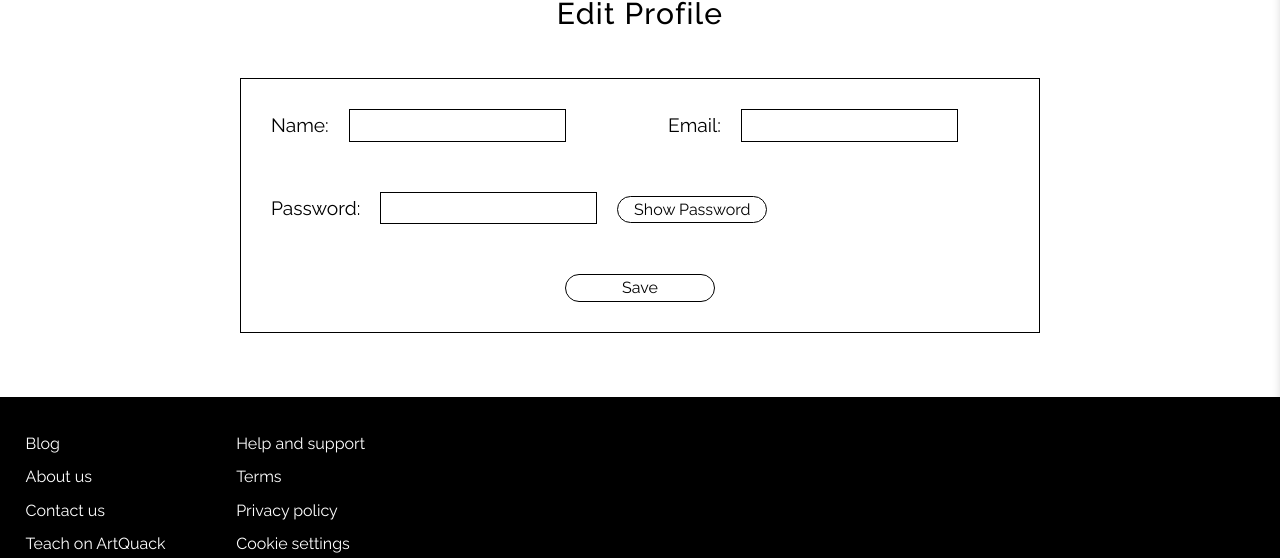
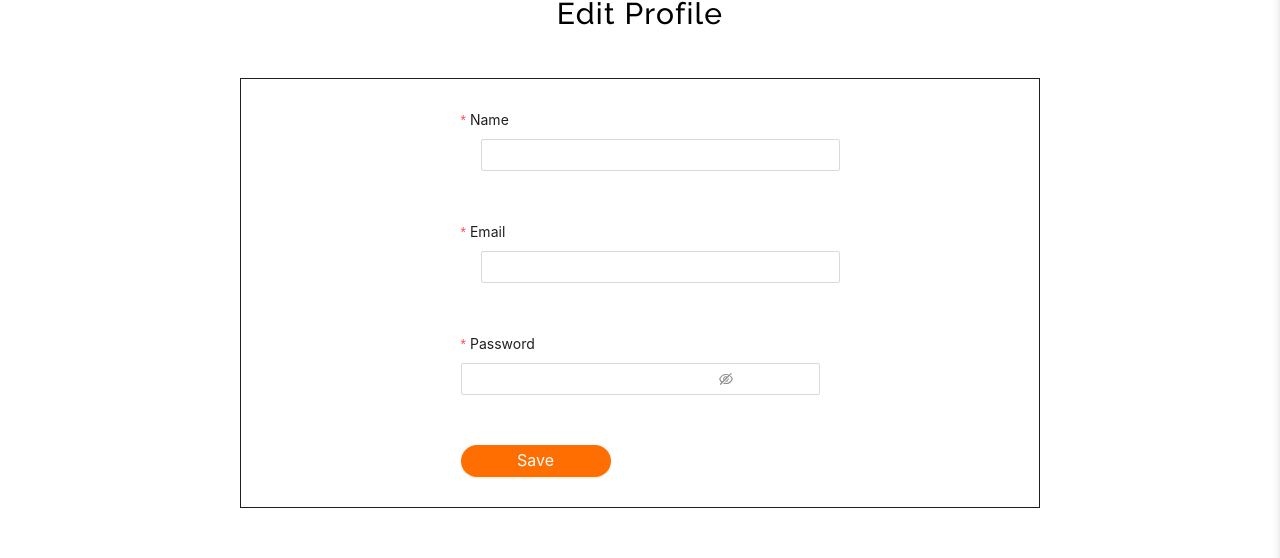
Before and after one commit to tlinh-something/ArtQuack-project_FE, a React (Vite) app in the folder half_fe/: page /instructor/profile/1 in a window 1280 px wide. Shown: the part 124-682 px from the top of the page. Built offline with nearby package versions, Linux system fonts and the light colour scheme; no server answers.

Commit message:
Commit homepage and profile

```diff
--- a/half_fe/src/App.jsx
+++ b/half_fe/src/App.jsx
@@ -37,7 +37,6 @@ import { ConfigProvider } from "antd";
 import LearningPageNew from "./components/studentFunction/learningPageNew";
 import LearningPageDetail from "./components/studentFunction/LearningPageDetails";
 import InsProfile from "./components/InstructorFunction/InsProfile";
-
 function App() {
   return (
     <ConfigProvider
@@ -93,6 +92,7 @@ function App() {
         </Route>
       </Routes>
       <Footer />
+
     </BrowserRouter>
   </ConfigProvider>
   );
--- a/half_fe/src/components/InstructorFunction/InsProfile.jsx
+++ b/half_fe/src/components/InstructorFunction/InsProfile.jsx
@@ -1,105 +1,66 @@
-import React, { useEffect, useState } from "react";
+import React, { useEffect } from "react";
 import { useParams } from "react-router-dom";
+import { Form, Input, Button } from "antd";
 import api from "../../config/axios";
-import '../UserPage/UserProfile.css'
+import "../UserPage/UserProfile.css";
 
 const InsProfile = () => {
   const { id } = useParams();
-  const [name, setName] = useState("");
-  const [email, setEmail] = useState("");
-  const [password, setPassword] = useState("");
-  const [showPassword, setShowPassword] = useState(false);
-  const [newPassword, setNewPassword] = useState("");
-  const [confirmPassword, setConfirmPassword] = useState("");
-  const [passwordsMatch, setPasswordsMatch] = useState(true);
-  const [userEdit, setUserEdit] = useState({
-    instructorID: "",
-    name: "",
-    email: "",
-    password: "",
-    status:"",
-    role:"",
-  });
+
+  const [form] = Form.useForm();
 
   useEffect(() => {
-    const fetchUser = () => {
-      api.get(`/api/instructor/${id}`).then((res) => {
+    const fetchUser = async () => {
+      try {
+        const res = await api.get(`/api/instructor/${id}`);
         const userData = res.data;
-
-        setUserEdit({
-            instructorID:userData. instructorID,
-          name: userData.name,
-          email: userData.email,
-          password: userData.password,
-        status:userData.status,
-        role:userData.role
-        });
-      });
+        form.setFieldsValue(userData);
+      } catch (error) {
+        console.error(error);
+      }
     };
 
     fetchUser();
-  }, [id]);
+  }, [form, id]);
 
-  const handleSubmit = (e) => {
-    e.preventDefault();
-    console.log(userEdit);
-
-      const updateUser = async() => {
-        const res =await api.put(`/api/learner/${id}/updatelearner`, userEdit);
-        console.log(res);
-      };
-
-      updateUser();
+  const handleSubmit = async (values) => {
+    try {
+      const res = await api.put(`/api/instructor/${id}/updateinstructor`, values);
+      console.log(res);
       window.alert("Update successful!");
-
-  };
-
-  const handleEdit = (e) => {
-    setUserEdit({ ...userEdit, [e.target.name]: e.target.value });
+    } catch (error) {
+      console.error(error);
+    }
   };
 
   return (
     <div className="edit-profile">
       <h1>Edit Profile</h1>
-      <form onSubmit={handleSubmit}>
-        <div className="container-profile">
-          <label>
-            Name:
-            <input
-              type="text"
-              name="name"
-              value={userEdit.name}
-              onChange={handleEdit}
-            />
-          </label>
-          <br />
-          <label>
-            Email:
-            <input
-              type="email"
-              name="email"
-              value={userEdit.email}
-              onChange={handleEdit}
-            />
-          </label>
-          <br />
-          <label>
-            Password:
-            <input
-              type={showPassword ? "text" : "password"}
-              name='password'
-              value={userEdit.password}
-              onChange={(e) => handleEdit(e)}
+      <Form
+        form={form}
+        layout="vertical"
+        onFinish={handleSubmit}
+        className="container-profile"
 
-            />
-            <button type="button" onClick={() => setShowPassword(!showPassword)}>
-              {showPassword ? "Hide" : "Show"} Password
-            </button>
-          </label>
-        <br></br>
-          <button type="submit" style={{margin: '0 auto'}}>Save</button>
-        </div>
-      </form>
+      >
+        <Form.Item style={{margin:"0 auto"}} label="Name" name="name" rules={[{ required: true }]}>
+          <Input />
+        </Form.Item>
+
+        <Form.Item style={{margin:"0 auto"}} label="Email" name="email" rules={[{ required: true }]}>
+          <Input />
+        </Form.Item>
+
+        <Form.Item style={{margin:"0 auto"}} label="Password" name="password" rules={[{ required: true }]}>
+          <Input.Password />
+        </Form.Item>
+
+        <Form.Item style={{margin:"0 auto"}}>
+          <Button type="primary" htmlType="submit" style={{ margin: "0 auto" }}>
+            Save
+          </Button>
+        </Form.Item>
+      </Form>
     </div>
   );
 };
--- a/half_fe/src/components/InstructorFunction/InstructorPage.jsx
+++ b/half_fe/src/components/InstructorFunction/InstructorPage.jsx
@@ -4,10 +4,11 @@ import 'bootstrap/dist/css/bootstrap.min.css'
 // import NavbarIns from '../navbar/NarbarIns';
 import AllCourse from '../UserPage/AllCourse';
 
-
+const store = localStorage.getItem("instructorID")
 function InstructorPage(){
 
   return (
+
     <div className='all-course'>
       <h2 className='mt-3' style={{textAlign: 'center', color: 'orange'}}>Discover more courses</h2>
       <AllCourse />
--- a/half_fe/src/components/Test.css
+++ b/half_fe/src/components/Test.css
@@ -152,4 +152,9 @@ p {
 {
   font-weight: bold;
   padding: 10px;
+
 }
+.hovered-card {
+  transform: scale(1.1);
+  transition: transform 0.3s ease;
+}
--- a/half_fe/src/components/UserPage/UserHomePage.jsx
+++ b/half_fe/src/components/UserPage/UserHomePage.jsx
@@ -12,13 +12,16 @@ function UserHomePage() {
   const a = localStorage.getItem("ID");
   console.log(a);
   return (
+
     <div>
+      {
       <div className="all-course">
         <h2 className="title" style={{ textAlign: "center", color: "orange" }}>
           Explore all courses
         </h2>
         <AllCourse />
       </div>
+}
     </div>
   );
 }
--- a/half_fe/src/components/UserPage/UserProfile.jsx
+++ b/half_fe/src/components/UserPage/UserProfile.jsx
@@ -1,108 +1,66 @@
-import React, { useEffect, useState } from "react";
+import React, { useEffect } from "react";
 import { useParams } from "react-router-dom";
+import { Form, Input, Button } from "antd";
 import api from "../../config/axios";
-import './UserProfile.css'
+import "./UserProfile.css";
 
 const UserProfile = () => {
   const { id } = useParams();
-  const [name, setName] = useState("");
-  const [email, setEmail] = useState("");
-  const [password, setPassword] = useState("");
-  const [showPassword, setShowPassword] = useState(false);
-  const [newPassword, setNewPassword] = useState("");
-  const [confirmPassword, setConfirmPassword] = useState("");
-  const [passwordsMatch, setPasswordsMatch] = useState(true);
-  const [userEdit, setUserEdit] = useState({
-    learnerID: "",
-    name: "",
-    email: "",
-    password: "",
-    status:"",
-    role:"",
-  });
+
+  const [form] = Form.useForm();
 
   useEffect(() => {
-    const fetchUser = () => {
-      api.get(`/api/learner/${id}`).then((res) => {
+    const fetchUser = async () => {
+      try {
+        const res = await api.get(`/api/learner/${id}`);
         const userData = res.data;
-
-        setUserEdit({
-          learnerID: userData.learnerID,
-          name: userData.name,
-          email: userData.email,
-          password: userData.password,
-          status: userData.status,
-          role: userData.role,
-        });
-      });
+        form.setFieldsValue(userData);
+      } catch (error) {
+        console.error(error);
+      }
     };
 
     fetchUser();
-  }, [id]);
+  }, [form, id]);
 
-  const handleSubmit = (e) => {
-    e.preventDefault();
-    console.log(userEdit);
-
-    const updateUser = async () => {
-      const res = await api.put(`/api/learner/${id}/updatelearner`, userEdit);
+  const handleSubmit = async (values) => {
+    try {
+      const res = await api.put(`/api/learner/${id}/updatelearner`, values);
       console.log(res);
-    };
-
-    updateUser();
-    window.alert("Update successful!");
-  };
-
-  const handleEdit = (e) => {
-    setUserEdit({ ...userEdit, [e.target.name]: e.target.value });
+      window.alert("Update successful!");
+    } catch (error) {
+      console.error(error);
+    }
   };
 
   return (
     <div className="edit-profile">
       <h1>Edit Profile</h1>
-      <form onSubmit={handleSubmit}>
-        <div className="container-profile">
-          <label>
-            Name:
-            <input
-              type="text"
-              name="name"
-              value={userEdit.name}
-              onChange={(e)=>handleEdit(e)}
-            />
-          </label>
-          <br />
-          <label>
-            Email:
-            <input
-              type="email"
-              name="email"
-              value={userEdit.email}
-              onChange={(e)=>handleEdit(e)}
-            />
-          </label>
-          <br />
-          <label>
-            Password:
-            <input
-              type={showPassword ? "text" : "password"}
-              name="password"
-              value={userEdit.password}
-              onChange={(e) => handleEdit(e)}
-            />
-            <button
-              type="button"
-              onClick={() => setShowPassword(!showPassword)}
-            >
-              {showPassword ? "Hide" : "Show"} Password
-            </button>
-          </label>
-          <br></br>
-          <button type="submit" style={{ margin: "0 auto" }}>
+      <Form
+        form={form}
+        layout="vertical"
+        onFinish={handleSubmit}
+        className="container-profile"
+        style={{margin:"0 auto"}}
+      >
+        <Form.Item style={{margin:"0 auto"}} label="Name" name="name" rules={[{ required: true }]}>
+          <Input />
+        </Form.Item>
+
+        <Form.Item style={{margin:"0 auto"}} label="Email" name="email" rules={[{ required: true }]}>
+          <Input />
+        </Form.Item>
+
+        <Form.Item style={{margin:"0 auto"}} label="Password" name="password" rules={[{ required: true }]}>
+          <Input.Password />
+        </Form.Item>
+
+        <Form.Item style={{margin:"0 auto"}}>
+          <Button  type="primary" htmlType="submit" style={{ margin: "0 auto" }}>
             Save
-          </button>
-        </div>
-      </form>
+          </Button>
+        </Form.Item>
+      </Form>
     </div>
   );
 };
```
Also changed, not shown: half_fe/src/components/CourseList.jsx (+53 -19 lines), half_fe/src/components/category/CategoriesList.jsx (+39 -31 lines).
